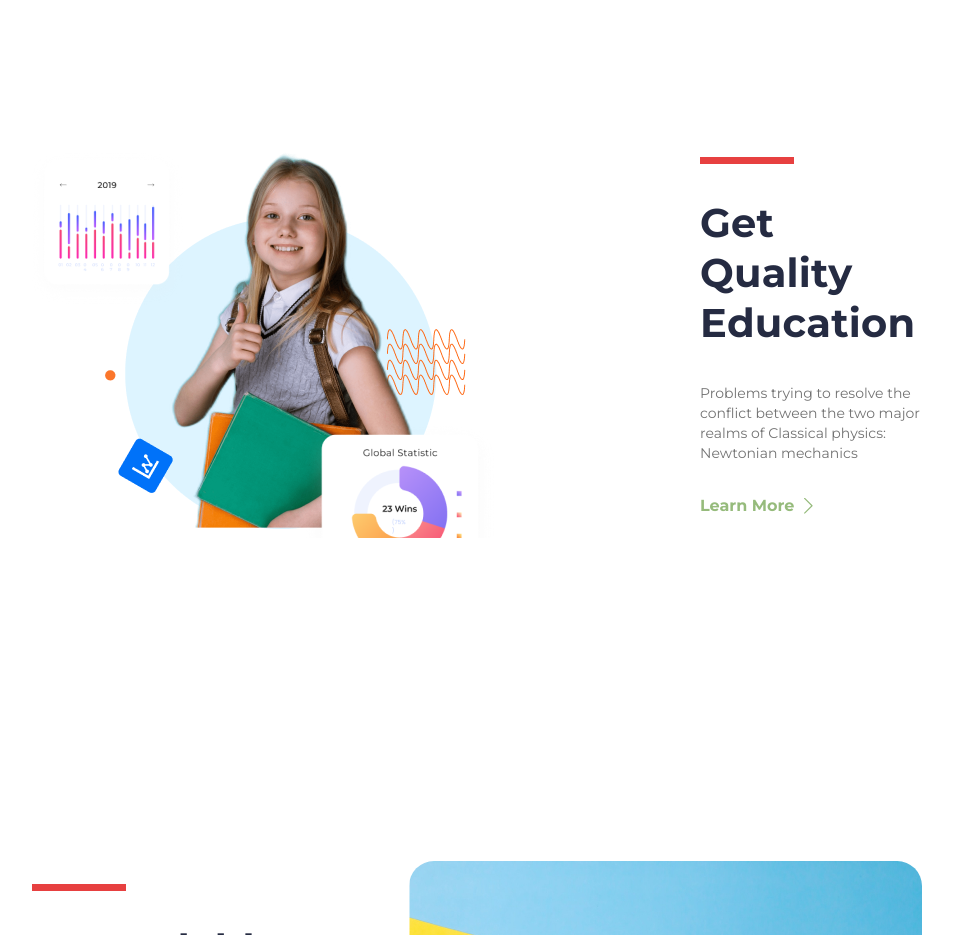
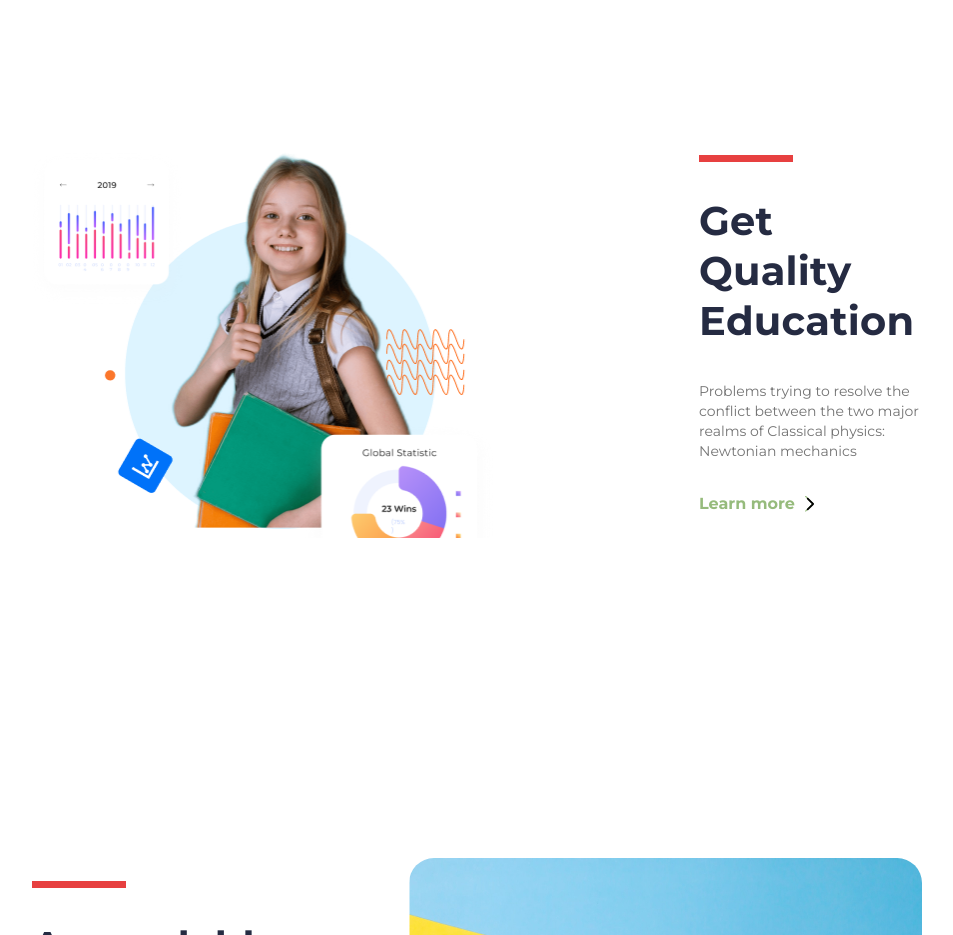
Before and after one commit to ThanhNgan110/html-css-practice, a website built with Parcel: page src/index.html in a window 1280 px wide. Shown: the part 1620-2555 px from the top of the page, without its empty margins (163-1116 px from the left). Built offline with nearby package versions, Linux system fonts and the light colour scheme; files whose address does not match are found by name.

Commit message:
Update class name quality img

```diff
--- a/src/components/quality.html
+++ b/src/components/quality.html
@@ -1,16 +1,18 @@
 <!-- Start section quality course -->
 <section class="section section-quality">
-  <div class="quality-image">
-    <img src="/src/assets/images/course/thumb-concept.png" alt="Thumb Concept" />
-  </div>
+  <img class="quality-img" src="/src/assets/images/course/thumb-concept.png" alt="Thumb Concept" />
   <div class="section-content">
     <h2 class="section-heading heading-sub">Get Quality Education</h2>
     <p class="text-primary">
       Problems trying to resolve the conflict between the two major realms of
       Classical physics: Newtonian mechanics
     </p>
-    <a class="nav-link nav-learn" href="javascript:void(0)">Learn More<span
-        class="icon icon-arrow"></span></a>
+    <a class="nav-link nav-learn" href="javascript:void(0)"><span class="text-learn">Learn more</span>
+      <svg class="icon icon-arrow" xmlns="http://www.w3.org/2000/svg" viewBox="0 0 320 512">
+        <path
+          d="M310.6 233.4c12.5 12.5 12.5 32.8 0 45.3l-192 192c-12.5 12.5-32.8 12.5-45.3 0s-12.5-32.8 0-45.3L242.7 256 73.4 86.6c-12.5-12.5-12.5-32.8 0-45.3s32.8-12.5 45.3 0l192 192z" />
+      </svg>
+    </a>
   </div>
 </section>
 <!-- End section quality course -->
```
